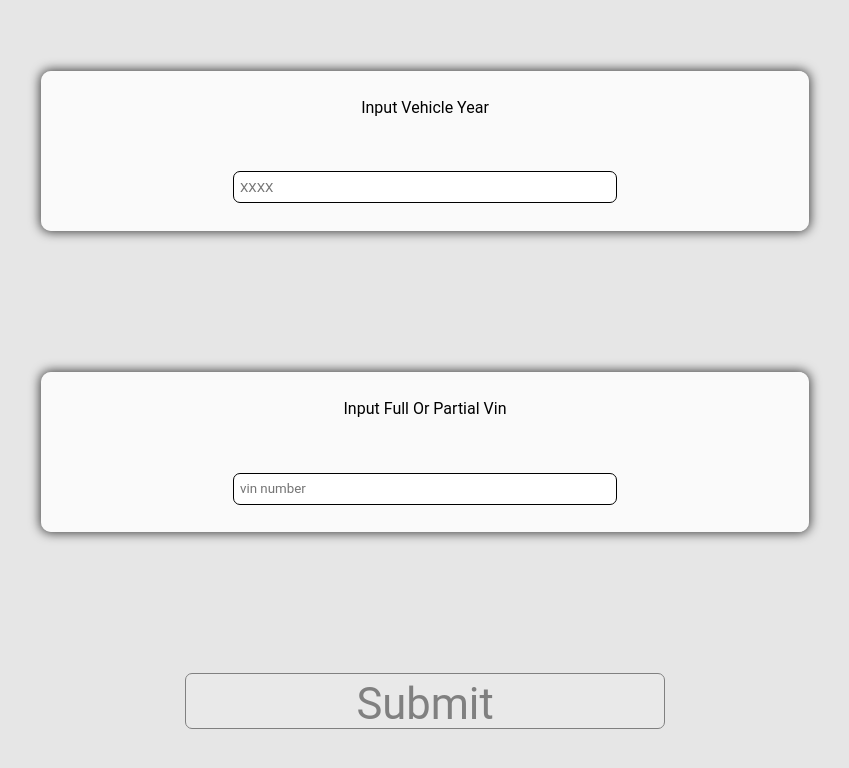
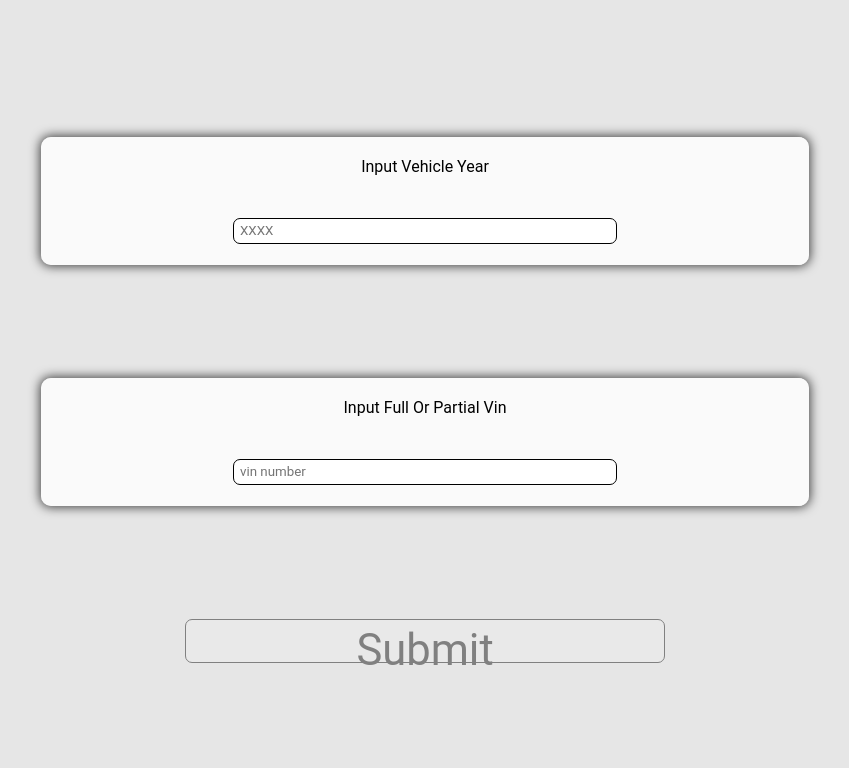
Before and after one commit to ttarlov/dream-garage, a React (Create React App) app: page / in a window 1280 px wide. Shown: the top 768 px of the page, without its empty margins (215-1064 px from the left). Built offline with nearby package versions, Linux system fonts and the light colour scheme.

Commit message:
Change width

```diff
--- a/src/Components/Form/Form.css
+++ b/src/Components/Form/Form.css
@@ -1,5 +1,6 @@
 .form-container {
     width: 100%;
+    height: 80%;
     display: flex;
     flex-direction: column;
     align-items: center;
```
